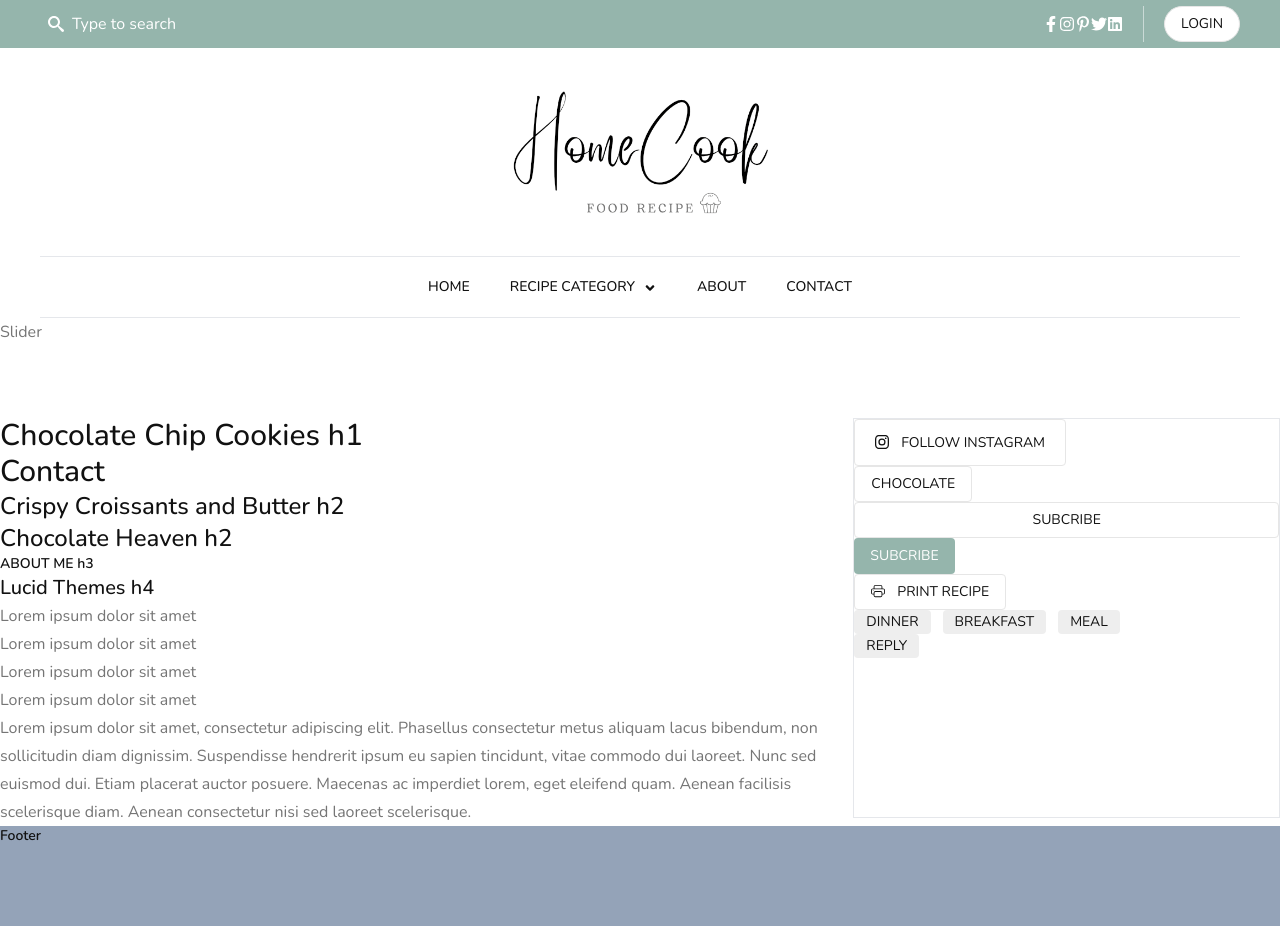
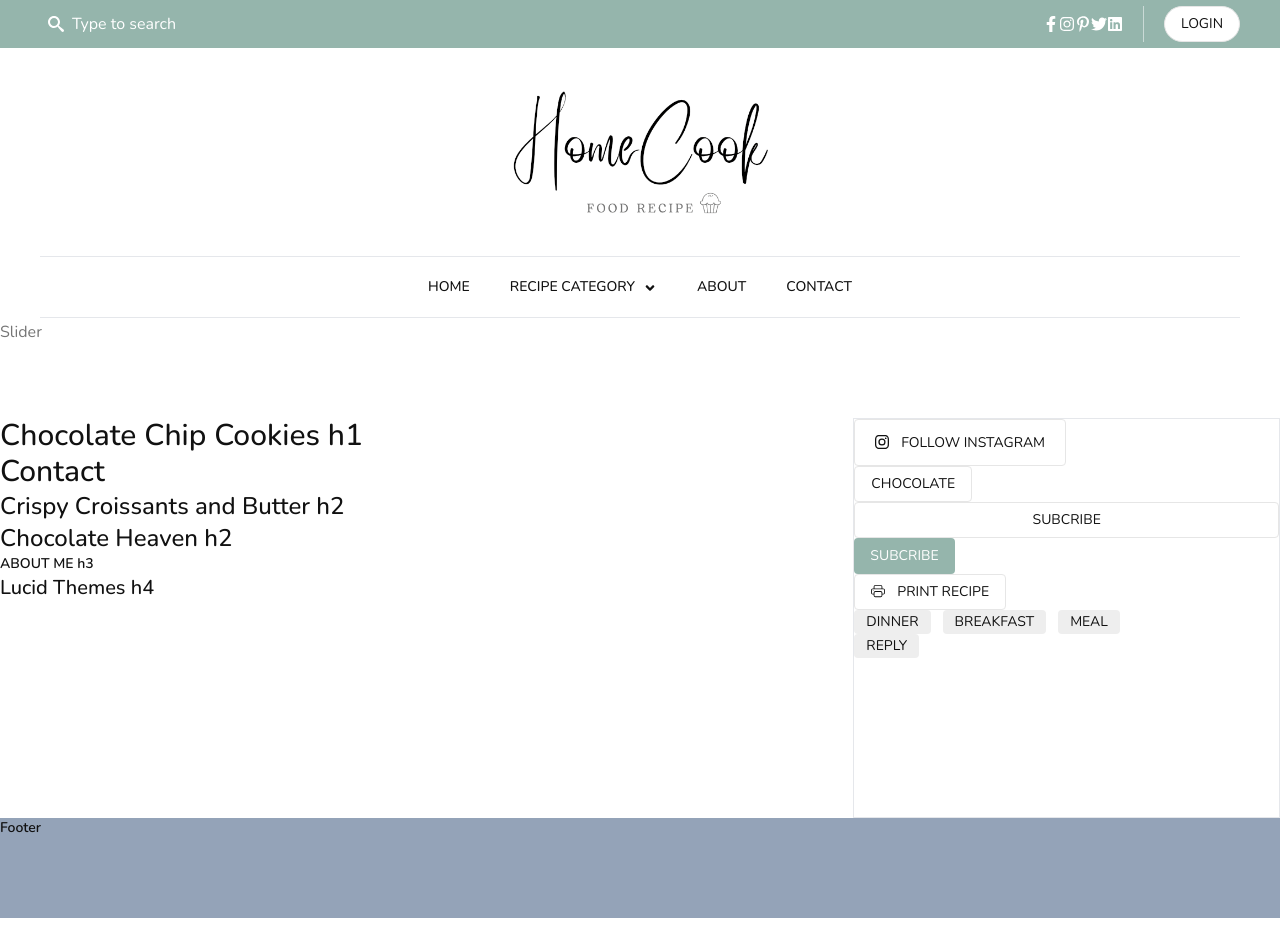
Before and after one commit to waytothevenus/homecook, a Next.js app in the folder frontend/: page / in a window 1280 px wide. Built offline with nearby package versions, Linux system fonts and the light colour scheme.

Commit message:
apply tippy to optional-user

```diff
--- a/frontend/components/Layouts/Header/NavMobi/NavMobi.js
+++ b/frontend/components/Layouts/Header/NavMobi/index.js
@@ -68,7 +68,7 @@ function NavMobi() {
 							</span>
 						</NavItem>
 						{/* navigate */}
-						<div className="border-y py-2 my-2">
+						<div className="border-y py-2 mt-2 mb-5">
 							{NavLinks.map((nav) =>
 								nav.children ? (
 									<div key={nav.id}>
--- a/frontend/components/Layouts/Header/Navigate.js
+++ b/frontend/components/Layouts/Header/Navigate.js
@@ -23,7 +23,7 @@ function Navigate() {
 							</span>
 							<FaAngleDown className="inline-block ml-2" />
 							{isHover && (
-								<div className="min-w-[200px] top-full  right-0 bg-white  absolute left-5 shadow-md border-t border-primary">
+								<div className="min-w-[200px] top-full  right-0 bg-white  absolute left-5 shadow-md border-t-2 border-primary">
 									{nav.children.map((child) => (
 										<Link
 											key={child.id}
--- a/frontend/components/Layouts/Header/User.js
+++ b/frontend/components/Layouts/Header/User.js
@@ -1,32 +1,21 @@
+import { useState } from 'react';
+import Link from 'next/link';
 import Image from 'next/image';
-import Link from 'next/link';
-import { useState } from 'react';
+import Tippy from '@tippyjs/react/headless';
 import { BsBoxArrowRight } from 'react-icons/bs';
+
 function User() {
-	const [toggleOption, setToggleOption] = useState(false);
-	const handleClick = () => {
-		setToggleOption(!toggleOption);
-	};
+	const [visible, setVisible] = useState(true);
+	const toggle = () => setVisible(!visible);
+	const hide = () => setVisible(false);
 	return (
 		<div className="relative flex items-center">
-			<button
-				className=" rounded-full bg-grey border outline-none border-border transition-all  hover:shadow-[0px_0px_0px_4px_rgba(255,255,255,0.15)]"
-				onClick={handleClick}
+			<Tippy
+				render={(attrs) => (
+					<div
+						{...attrs}
+						className="absolute z-200 top-[calc(100%+3px)] right-0 pt-5 pb-2 min-w-[250px] bg-white shadow-lg border-t-2 border-primary text-left"
 					>
-				<Image
-					src="/static/images/user.png"
-					alt="avatar"
-					width={30}
-					height={30}
-					priority={true}
-					styles={{
-						objectFit: 'contain',
-						backgroundColor: 'blue',
-					}}
-				/>
-			</button>
-			{toggleOption && (
-				<div className="absolute z-10 top-[calc(100%+11px)] right-0 pt-5 pb-2 min-w-[250px] bg-white shadow-lg border-t-2 border-primary text-left">
 						<h3 className="uppercase mb-4 px-5">Account</h3>
 						<div className="flex items-center px-5">
 							<Image
@@ -67,6 +56,27 @@ function User() {
 						</div>
 					</div>
 				)}
+				visible={visible}
+				onClickOutside={hide}
+				interactive={true}
+			>
+				<button
+					className=" rounded-full bg-grey border outline-none border-border transition-all  hover:shadow-[0px_0px_0px_4px_rgba(255,255,255,0.15)]"
+					onClick={toggle}
+				>
+					<Image
+						src="/static/images/user.png"
+						alt="avatar"
+						width={30}
+						height={30}
+						priority={true}
+						styles={{
+							objectFit: 'contain',
+							backgroundColor: 'blue',
+						}}
+					/>
+				</button>
+			</Tippy>
 		</div>
 	);
 }
--- a/frontend/components/Layouts/Header/index.js
+++ b/frontend/components/Layouts/Header/index.js
@@ -1,6 +1,6 @@
 import SocialLink from '@components/UI/SocialLink';
 import Navigate from './Navigate';
-import NavMobi from './NavMobi/NavMobi';
+import NavMobi from './NavMobi';
 import Logo from '@components/Layouts/Header/Logo';
 import SearchForm from '@components/UI/Form/SearchForm';
 import User from '@components/Layouts/Header/User';
--- a/frontend/components/Layouts/SideBar/index.js
+++ b/frontend/components/Layouts/SideBar/index.js
@@ -15,8 +15,9 @@ function SideBar() {
 			<Button primary>Subcribe</Button>
 			<Button iconLeft={<BsPrinter />}>Print Recipe</Button>
 			<div className="flex items-center gap-3">
-				{['dinner', 'breakfast', 'meal'].map((item) => (
+				{['dinner', 'breakfast', 'meal'].map((item, index) => (
 					<Button
+						key={index}
 						size="small"
 						secondary
 					>
--- a/frontend/components/UI/SocialLink/index.js
+++ b/frontend/components/UI/SocialLink/index.js
@@ -42,7 +42,6 @@ function SocialLink({
 	size = '13',
 	color = 'white',
 	hover = 'opacity-80',
-	top = '0',
 	spacing = '12',
 }) {
 	return (
@@ -51,7 +50,7 @@ function SocialLink({
 				<a
 					key={item.id}
 					href={item.href}
-					className={`text-[${size}px] text-${color} px-[${spacing}px] cursor-pointer hover:${hover} block mt-[${top}px]`}
+					className={`text-[${size}px] text-${color} px-[${spacing}px] cursor-pointer hover:${hover} block`}
 				>
 					{item.icon}
 				</a>
--- a/frontend/pages/index.js
+++ b/frontend/pages/index.js
@@ -10,22 +10,7 @@ export default function Home() {
 			<h2>Chocolate Heaven h2</h2>
 			<h3>ABOUT ME h3</h3>
 			<h4>Lucid Themes h4</h4>
-			<ul>
-				<li>Lorem ipsum dolor sit amet</li>
-				<li>Lorem ipsum dolor sit amet</li>
-				<li>Lorem ipsum dolor sit amet</li>
-				<li>Lorem ipsum dolor sit amet</li>
-			</ul>
 
-			<p>
-				Lorem ipsum dolor sit amet, consectetur adipiscing elit.
-				Phasellus consectetur metus aliquam lacus bibendum, non
-				sollicitudin diam dignissim. Suspendisse hendrerit ipsum eu
-				sapien tincidunt, vitae commodo dui laoreet. Nunc sed euismod
-				dui. Etiam placerat auctor posuere. Maecenas ac imperdiet lorem,
-				eget eleifend quam. Aenean facilisis scelerisque diam. Aenean
-				consectetur nisi sed laoreet scelerisque.
-			</p>
 		</>
 	);
 }
```
Lines whose indentation alone changed are shown as unchanged.
